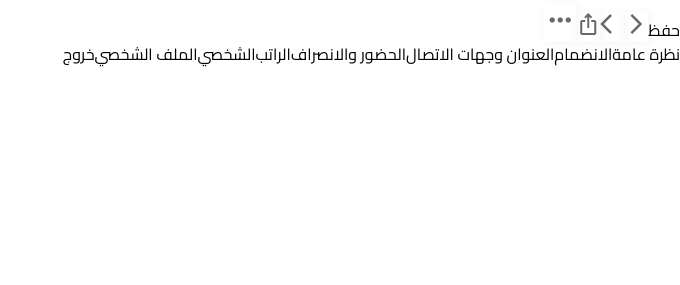
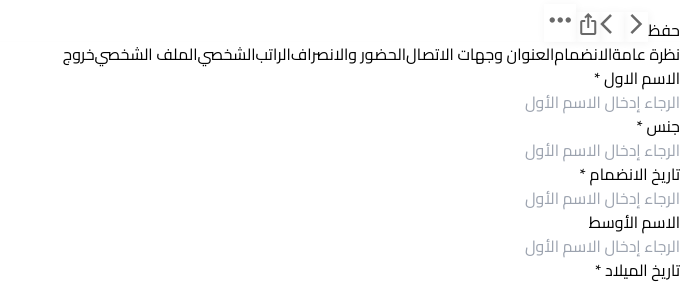
Before and after one commit to narokamyraid199999/rukn_dashboard, a Vue app in the folder app/: page /staff in a window 1280 px wide. Shown: the part 1282-1567 px from the top of the page, without its empty margins (600-1280 px from the left). Before the commit the page ends 1351 px from the top, so only its background shows below. Built offline with nearby package versions, Linux system fonts and the light colour scheme.

Commit message:
feat: add staff form buttons

```diff
--- /dev/null
+++ b/app/src/components/FormButton.vue
@@ -0,0 +1,21 @@
+<script setup>
+const { title, isDropdown, data, required } = defineProps([
+  "title",
+  "isDropdown",
+  "data",
+  "required",
+]);
+</script>
+
+<template>
+  <div>
+    <p class="text-xl mb-2 text-[#696969]">
+      {{ title }} <span v-if="required" class="text-[#da3d3d]">*</span>
+    </p>
+    <input
+      type="text"
+      class="bg-[#F9F9F9] h-14 pr-4 rounded-lg outline-none w-full overflow-auto pl-2 text-sm xl:text-base"
+      placeholder="الرجاء إدخال الاسم الأول"
+    />
+  </div>
+</template>
--- a/app/src/components/Staff.vue
+++ b/app/src/components/Staff.vue
@@ -1,6 +1,7 @@
 <script setup>
 import StaffTitle from "./StaffTitle.vue";
 import StaffTaps from "./StaffTaps.vue";
+import StaffForm from "./StaffForm.vue";
 </script>
 
 <template>
@@ -8,6 +9,7 @@ import StaffTaps from "./StaffTaps.vue";
     <StaffTitle></StaffTitle>
     <div class="bg-white rounded-2xl pb-[30rem] panel-shadow mt-8 p-6">
       <StaffTaps></StaffTaps>
+      <StaffForm></StaffForm>
     </div>
   </div>
 </template>
--- /dev/null
+++ b/app/src/components/StaffForm.vue
@@ -0,0 +1,15 @@
+<script setup>
+import FormButton from "./FormButton.vue";
+</script>
+
+<template>
+  <div class="mt-6">
+    <div class="grid grid-cols-3 gap-x-14 gap-y-6">
+      <FormButton :required="true" title="الاسم الاول"></FormButton>
+      <FormButton :required="true" title="جنس"></FormButton>
+      <FormButton :required="true" title="تاريخ الانضمام"></FormButton>
+      <FormButton title="الاسم الأوسط"></FormButton>
+      <FormButton :required="true" title="تاريخ الميلاد"></FormButton>
+    </div>
+  </div>
+</template>
--- a/app/src/components/StaffTaps.vue
+++ b/app/src/components/StaffTaps.vue
@@ -1,26 +1,31 @@
-<script setup></script>
+<script setup>
+import { ref } from "vue";
+const options = ref([
+  "الانضمام",
+  "العنوان وجهات الاتصال",
+  "الحضور والانصراف",
+  "الراتب",
+  "الشخصي",
+  "الملف الشخصي",
+  "خروج",
+]);
+</script>
 
 <template>
-  <div class="bg-[#FCFCFC] w-full rounded-2xl h-16">
-    <div class="grid grid-cols-8 pl-20">
+  <div class="bg-[#FCFCFC] text-sm xl:text-base w-full rounded-2xl h-14">
+    <div class="flex pl-0 xl:pl-20">
       <button
-        class="flex items-center justify-center h-16 text-white rounded-r-xl bg-[#E84646]"
+        class="flex flex-auto items-center justify-center h-14 px-1 text-white rounded-l-xl xl:rounded-l-none rounded-r-xl bg-[#E84646]"
       >
         نظرة عامة
       </button>
-      <button class="flex items-center justify-center h-16">الانضمام</button>
-      <button class="flex items-center justify-center h-16">
-        العنوان وجهات الاتصال
+
+      <button
+        v-for="option in options"
+        class="hidden xl:flex flex-auto items-center justify-center px-1 h-14 text-[#696969]"
+      >
+        {{ option }}
       </button>
-      <button class="flex items-center justify-center h-16">
-        الحضور والانصراف
-      </button>
-      <button class="flex items-center justify-center h-16">الراتب</button>
-      <button class="flex items-center justify-center h-16">الشخصي</button>
-      <button class="flex items-center justify-center h-16">
-        الملف الشخصي
-      </button>
-      <button class="flex items-center justify-center h-16">خروج</button>
     </div>
   </div>
 </template>
```
